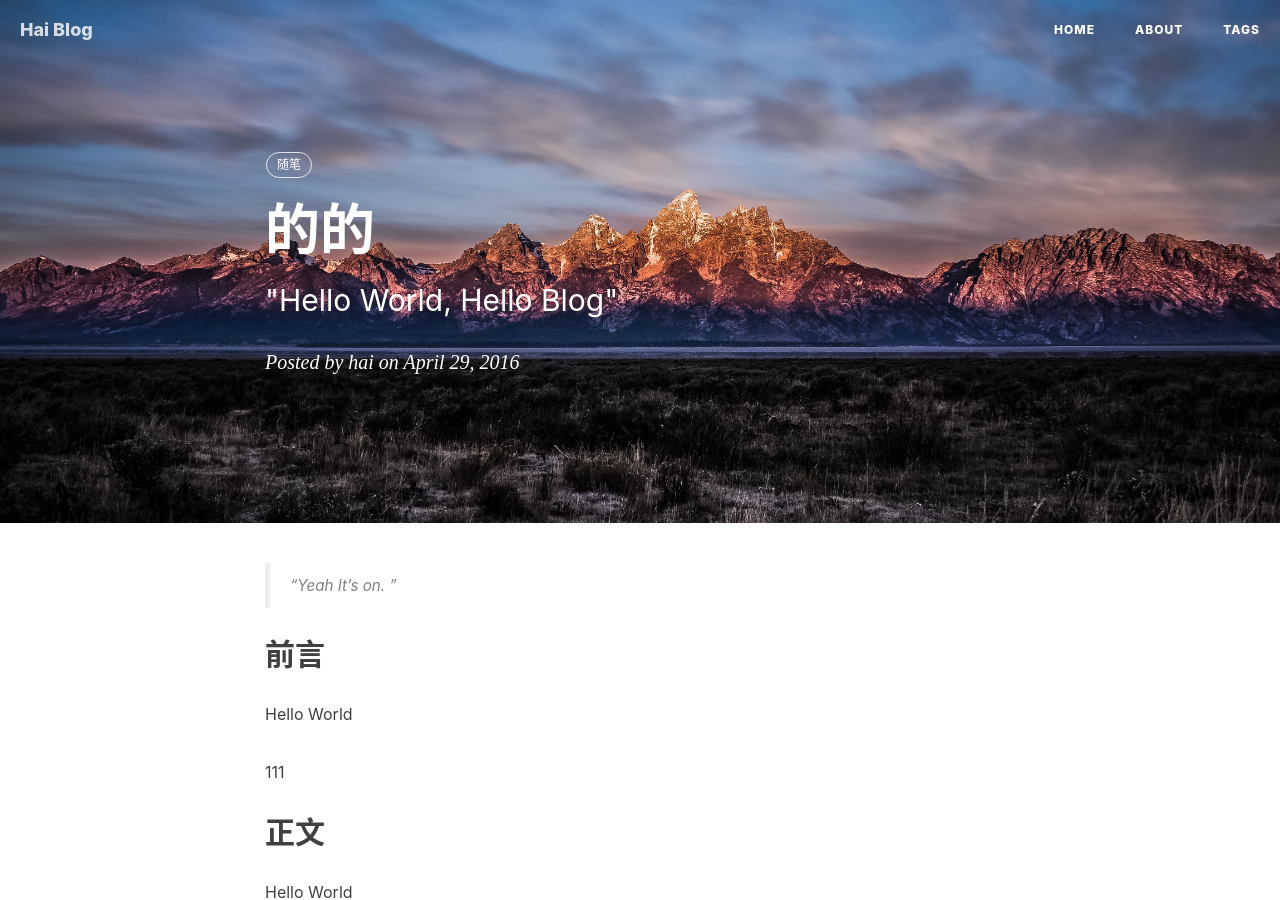
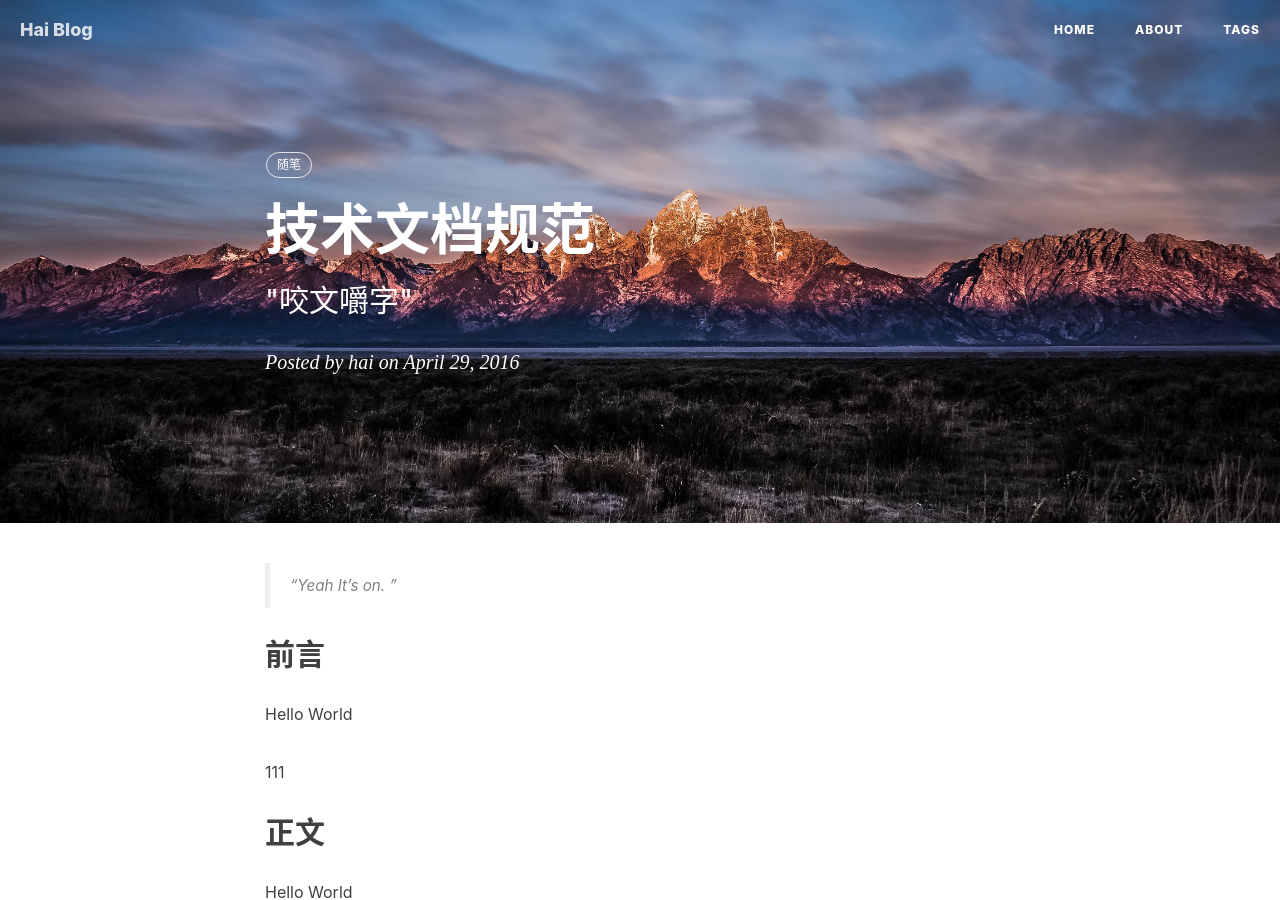
Before and after one commit to zqhai/zqhai.github.io, a Jekyll site: the page built from _posts/2016-04-29-writing.markdown, in a window 1280 px wide and 900 px high. Built offline with Jekyll 4.4.1, drawn with Linux system fonts in a browser that asks for light colours; nearby versions of some CDN libraries; comment, search, counter and statistics services are not loaded.

Commit message:
add technical-writing

```diff
--- a/_posts/2016-04-29-writing.markdown
+++ b/_posts/2016-04-29-writing.markdown
@@ -1,7 +1,7 @@
 ---
 layout:     post
-title:      "的的"
-subtitle:   " \"Hello World, Hello Blog\""
+title:      "技术文档规范"
+subtitle:   " \"咬文嚼字\""
 date:       2016-04-29 00:00:00
 author:     "hai"
 header-img: "img/post-head/20160429.jpg"
```
